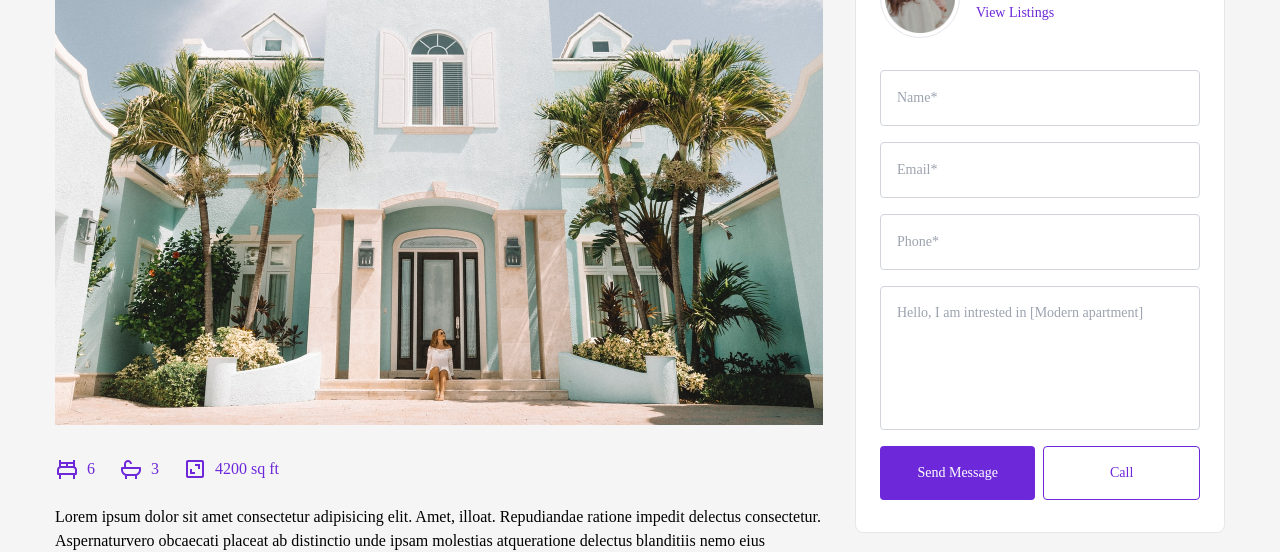
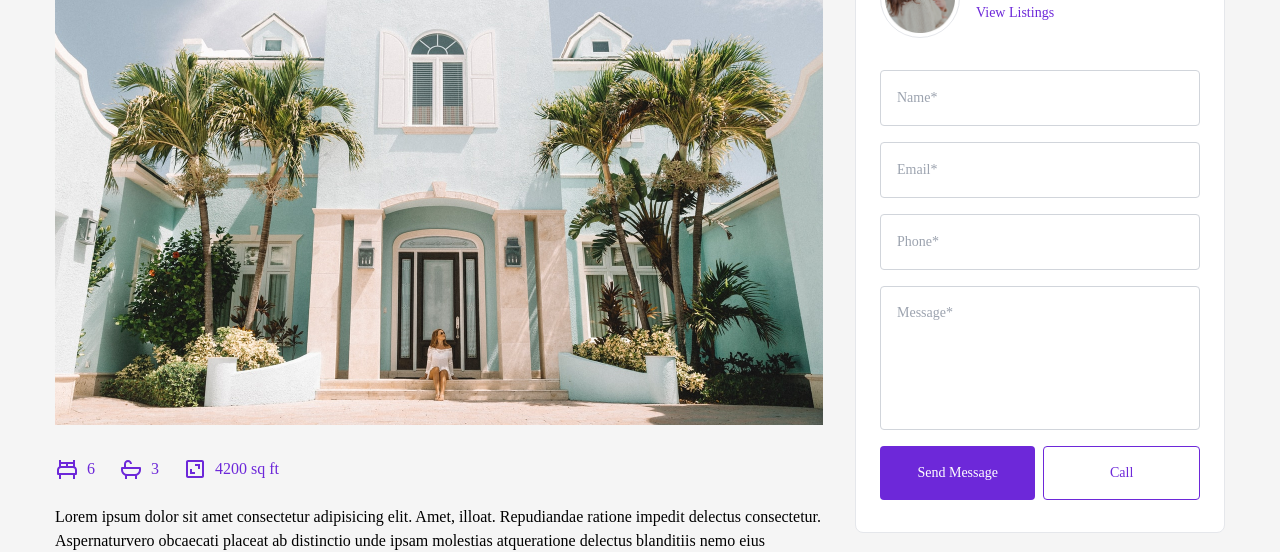
Before and after one commit to Afzalsd/findyourflat, a React (Create React App) app: page /property/1 in a window 1280 px wide. Shown: the part 296-848 px from the top of the page. Built offline with nearby package versions, Linux system fonts and the light colour scheme.

Commit message:
add form validation to propertydetails

```diff
--- a/src/pages/PropertyDetails.js
+++ b/src/pages/PropertyDetails.js
@@ -4,7 +4,7 @@ import { housesData} from '../data';
 import { useParams } from 'react-router-dom';
 import { BiBed, BiBath, BiArea} from 'react-icons/bi';
 import { Link } from 'react-router-dom';
-
+import {useForm} from 'react-hook-form'
 
 
 
@@ -14,7 +14,7 @@ import { Link } from 'react-router-dom';
 const PropertyDetails = () => {
   //get the house id
   const { id } = useParams();
-
+  let { register, handleSubmit, formState: { errors } } = useForm();
   // get the house based on id
   const house = housesData.find(house => {
     return house.id === parseInt(id);
@@ -68,11 +68,14 @@ const PropertyDetails = () => {
             </div>
           </div>
           {/* form */}
-          <form className='flex flex-col gap-y-4'>
-            <input className='border border-gray-300 focus:border-violet-700 outline-none rounded w-full px-4 h-14 text-sm' type='text' placeholder='Name*' ></input>
-            <input className='border border-gray-300 focus:border-violet-700 outline-none rounded w-full px-4 h-14 text-sm' type='text' placeholder='Email*'></input>
-            <input className='border border-gray-300 focus:border-violet-700 outline-none rounded w-full px-4 h-14 text-sm' type='text' placeholder='Phone*'></input>
-            <textarea className='border border-gray-300 focus:border-violet-700 outline-none resize-none rounded w-full p-4 h-36 text-sm text-gray-400' placeholder='Message*' defaultValue='Hello, I am intrested in [Modern apartment]'></textarea>
+          <form className='flex flex-col gap-y-4' onSubmit={handleSubmit((data) => console.log(data))}>
+            {errors.name && <p className='text-red-500'>*Name is required</p>}
+            <input className='border border-gray-300 focus:border-violet-700 outline-none rounded w-full px-4 h-14 text-sm' type='text' {...register("name", { required: true })} placeholder='Name*' ></input>
+            {errors.email && <p className='text-red-500'>*Email is required</p>}
+            <input className='border border-gray-300 focus:border-violet-700 outline-none rounded w-full px-4 h-14 text-sm' type='email' {...register("email", { required: true })} placeholder='Email*'></input>
+            {errors.phone && <p className='text-red-500'>*Phone is required</p>}
+            <input className='border border-gray-300 focus:border-violet-700 outline-none rounded w-full px-4 h-14 text-sm' type='number' {...register("phone", { required: true })} placeholder='Phone*'></input>
+            <textarea className='border border-gray-300 focus:border-violet-700 outline-none resize-none rounded w-full p-4 h-36 text-sm text-gray-400' {...register("message")} placeholder='Message*'></textarea>
             <div className='flex gap-x-2'>
               <button className='bg-violet-700 hover:bg-violet-800 text-white rounded p-4 text-sm w-full transition'>Send Message</button>
               <button className='border border-violet-700 text-violet-700 hover:border-violet-500 hover:text-violet-500 rounded p-4 text-sm w-full transition'>Call</button>
```
